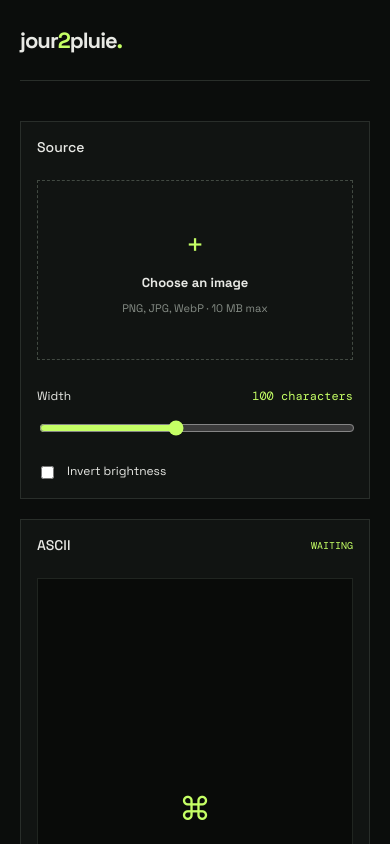
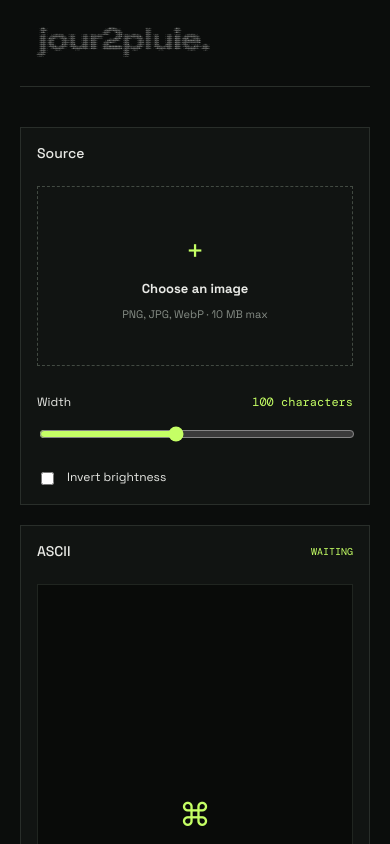
Before and after one commit to theopopelin/jour2pluie, a Vue app: page / in a window 390 px wide. Shown: the top 844 px of the page. Built offline with nearby package versions, Linux system fonts and the light colour scheme.

Commit message:
ascii logo

```diff
--- a/src/App.vue
+++ b/src/App.vue
@@ -110,9 +110,25 @@ onBeforeUnmount(() => {
 
 <template>
   <main class="app">
-    <header>
-      <h1>jour<span>2</span>pluie<span>.</span></h1>
-    </header>
+<header>
+  <pre class="ascii-logo"><span>
+                .=##*-.                                                .-+##%%#*+-..                    :***=.                  :+##*-
+                -%%@%#:                                              .+#%@@%%%@@@%#+.                   -%@%*.                  =%@@%*.
+                .=##*-.                                             :+%@%%=:  .=#%@%*:                  -%@%*.                  :=##+:
+                .-===:.   :-=+***+==:   .:===-.    .-===-..====--===+*%%#+.    .=%@%#::===-:-+***+=-.   -%@%*. :===-     .-===- :-===:   .-=+***+=-:
+                :#%@%+: .+%%@@@@@@@@%+. :=%@%*.    :*%@%*:-#%@%%%@@@+.         :*%@%#:=%@@%%%@@@@@@%#=  -%@%*..-%@%*     :+@@%*.-#@@#+..-#%@@@@@@@%%*:
+                :#%@%+::#%@%#+-:-+*%@%#-:=%@%*.    :*%@%*:-#%@%%*+==:     .:--*#@@%#-.=%@@%#+-::=*%%%#-.-%@%*..-%@%*     :+@@%*.-#@@#+.=#@@#+-::=*%@%+:
+                :#%@%+-=%@%#:     :*%@%+==%@%*.    :*%@%*:-#%@%+.      :+##%%@@@%#=.  =%@%*.     :+%@%*--%@%*..-%@%*     :+@@%*.-#@@#+-*%@@%#####%%@@#=
+                :#%@%+-+@@%*.     .*%@%*==%@%*.    :*%@%*:-#%@#=.    :*%@%%##*+-.     =%@%*.     :+%@%#--%@%*..-%@%*     :+@@%*.-#@@#+-*@@%%%%%%%%%%%#+
+                :#%@%+:-%@%#-.    :#%@%+-=%@%#:    -#%@%*:-#%@#=.   :+%@%#-.          =%@%#-.    :*%@%*:-%@%*..-%@%*.    =#@@%*.-#@@#+:+%@%*-::::-++-:. -+*+-.
+                :#%@%+::*%@@%#+=+*%@@%*: :#%@%#+==*%@@@%*:-#%@#=.   -*@@%%##########*:=%@@@%*+==*%@@%#:.-%@%*. -#%@%#+==*%@@@%*.-#@@#+.-*%@%%+==+#%@%+=+%@@@%=
+                :#%@%+:  -+%%@@@@@%%*-.   :+#%@@@@%#*%@%*:-#%@#=.   -*@@@@@@@@@@@@@%#:=%@%%*%%@@@@%#+:  -%@%*. .:+#%@@@%%**@@%*.-#@@#+. :=#%@@@@@@%*=..=#%@@#=
+                :#%@%+:     .:=+=-.           :-:.                                    =%@%*. :-+=:                 .:-:.                   .:-==-:.     .-=-.
+              --+%%@%+.                                                               =%@%*.
+             .*%@@@%*:                                                                =%@%*.
+              --==-:                                                                  :===:
+  </span></pre>
+</header>
 
     <section class="workspace">
       <div class="controls">
--- a/src/style.css
+++ b/src/style.css
@@ -36,6 +36,8 @@ input:focus-visible,
   outline-offset: 4px;
 }
 
+/* Layout */
+
 .app {
   width: 100%;
   max-width: 1800px;
@@ -55,18 +57,29 @@ footer {
 }
 
 header {
+  min-width: 0;
+  overflow: hidden;
   border-bottom: 1px solid var(--border);
 }
 
-header h1 {
+/* ASCII logo */
+
+.ascii-logo {
+  display: block;
+  flex: 1;
+  min-width: 0;
+  max-width: 100%;
   margin: 0;
-  font: 700 22px "Space Grotesk", sans-serif;
-  letter-spacing: -1px;
+  overflow: hidden;
+  white-space: pre;
+  color: #e8e9e5;
+  font-family: "DM Mono", monospace;
+  font-size: 3px;
+  font-weight: 400;
+  line-height: 1;
 }
 
-header h1 span {
-  color: var(--accent);
-}
+/* Workspace */
 
 .workspace {
   display: grid;
@@ -88,6 +101,8 @@ h2 {
   font-size: 14px;
   font-weight: 500;
 }
+
+/* Upload */
 
 .upload {
   display: flex;
@@ -127,6 +142,8 @@ h2 {
   font-size: 11px;
 }
 
+/* Preview */
+
 .preview {
   margin-top: 16px;
   padding: 10px;
@@ -139,6 +156,8 @@ h2 {
   max-height: 220px;
   object-fit: contain;
 }
+
+/* Settings */
 
 .setting {
   margin-top: 28px;
@@ -178,6 +197,8 @@ h2 {
   color: #ff8181;
   font-size: 12px;
 }
+
+/* ASCII output */
 
 .output-header {
   display: flex;
@@ -227,6 +248,8 @@ h2 {
   font-size: 32px;
 }
 
+/* Actions */
+
 .actions {
   display: flex;
   gap: 10px;
@@ -252,29 +275,11 @@ h2 {
   cursor: not-allowed;
 }
 
+/* Footer */
+
 footer {
   border-top: 1px solid var(--border);
   flex-wrap: wrap;
-}
-
-@media (max-width: 760px) {
-  .app {
-    padding: 0 20px;
-  }
-
-  .workspace {
-    grid-template-columns: 1fr;
-    margin-top: 40px;
-  }
-
-  .controls,
-  .output {
-    padding: 16px;
-  }
-
-  .ascii-container pre {
-    font-size: 6px;
-  }
 }
 
 /* Scrollbars */
@@ -307,3 +312,29 @@ footer {
 *::-webkit-scrollbar-corner {
   background: #090b09;
 }
+
+/* Responsive */
+
+@media (max-width: 760px) {
+  .app {
+    padding: 0 20px;
+  }
+
+  .workspace {
+    grid-template-columns: 1fr;
+    margin-top: 40px;
+  }
+
+  .controls,
+  .output {
+    padding: 16px;
+  }
+
+  .ascii-container pre {
+    font-size: 6px;
+  }
+
+  .ascii-logo {
+    font-size: 2px;
+  }
+}
```
